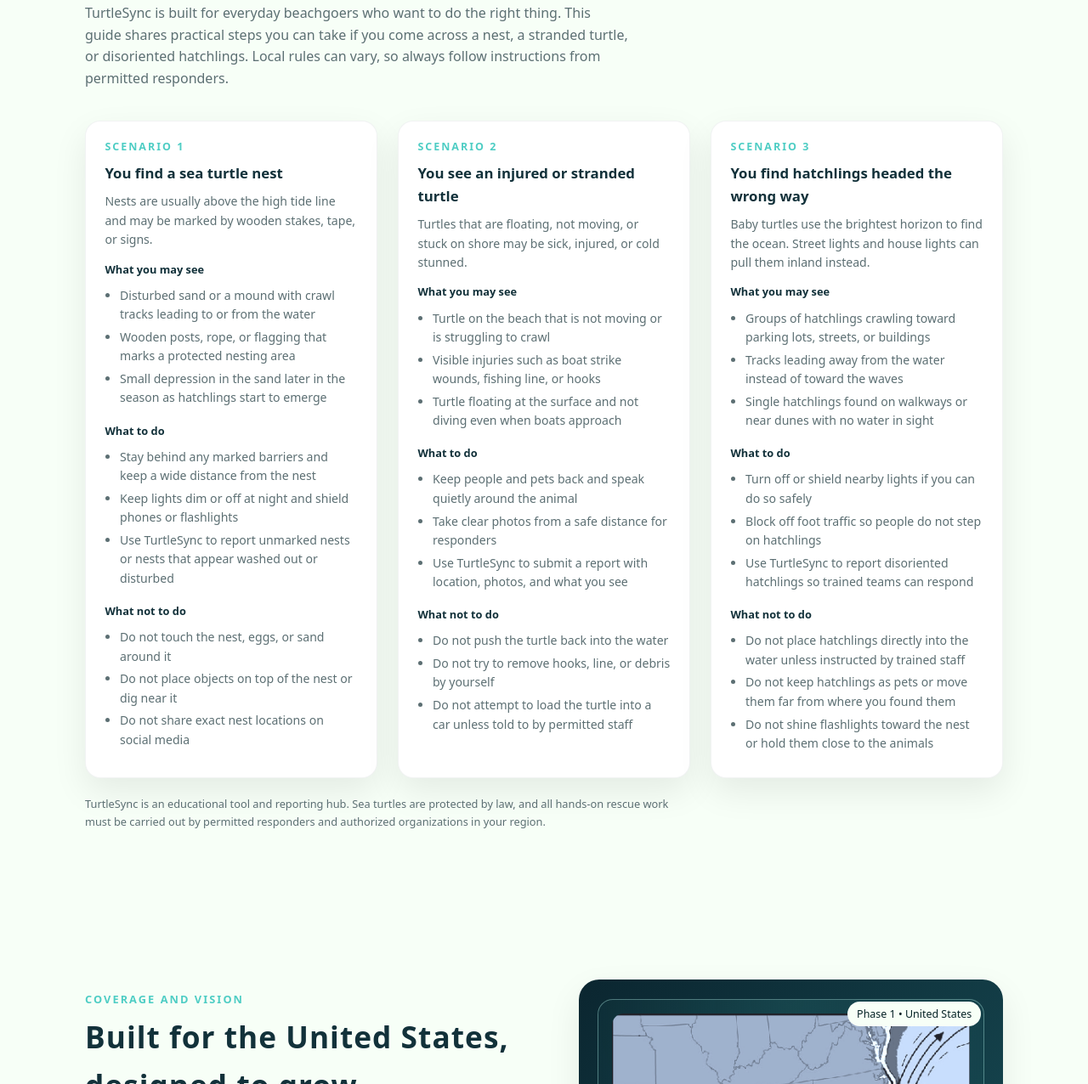
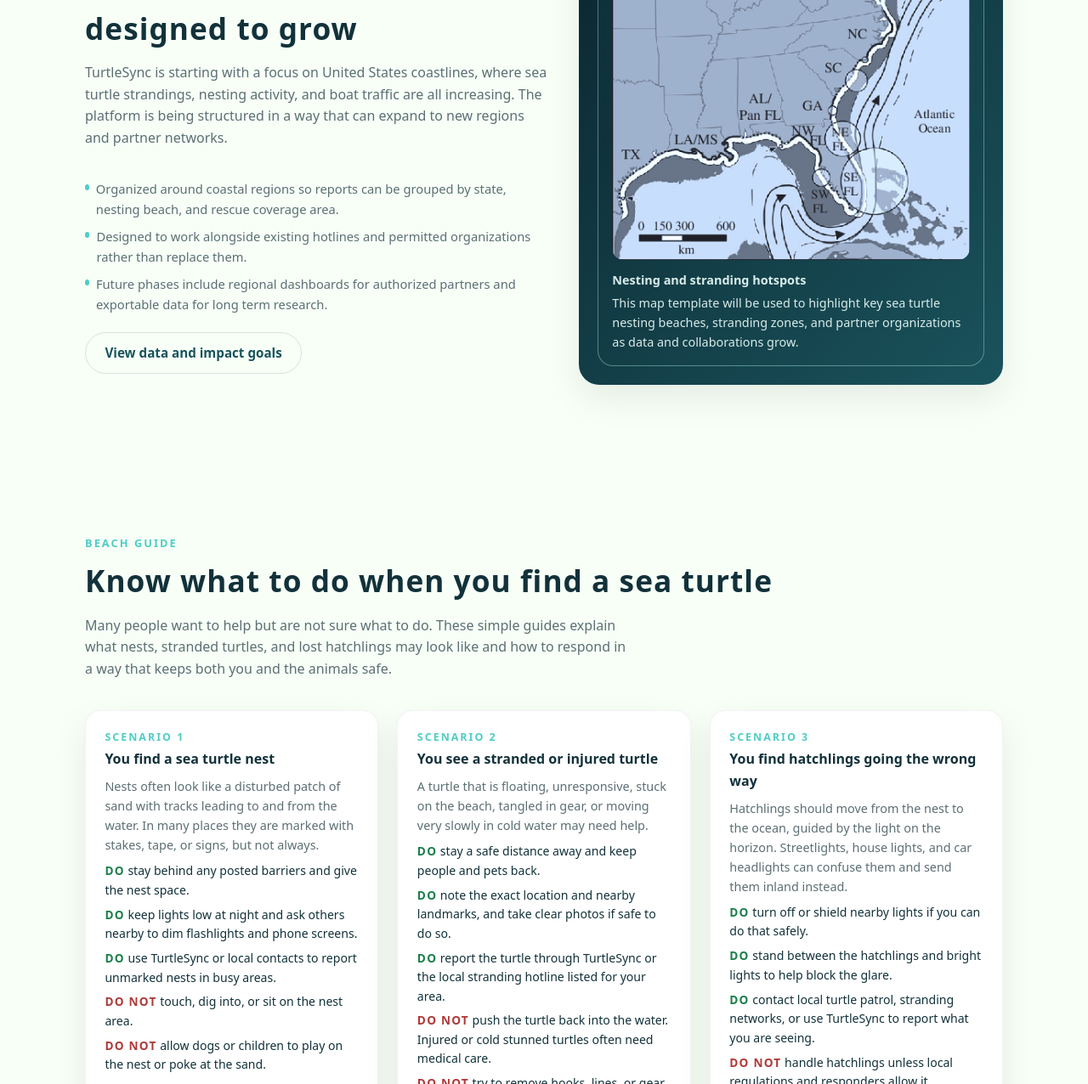
Before and after one commit to Ethandamore2026/Turtlesync, a plain HTML site: page index.html in a window 1280 px wide. Shown: the part 1524-2800 px from the top of the page at 85% size. Drawn offline with Linux system fonts and the light colour scheme.

Commit message:
Update index.html

```diff
--- a/index.html
+++ b/index.html
@@ -7,7 +7,7 @@
 
   <!-- SEO -->
   <meta name="description" content="TurtleSync is a centralized reporting platform that connects public sea turtle sightings, strandings, and nesting activity with local rescue and conservation teams across the United States." />
-  <meta name="keywords" content="sea turtle rescue, report injured sea turtle, sea turtle stranding, sea turtle nesting, marine animal rescue, sea turtle conservation, TurtleSync" />
+  <meta name="keywords" content="sea turtle rescue, report injured sea turtle, sea turtle stranding, sea turtle nesting, marine animal rescue, sea turtle conservation, TurtleSync, what to do if you find a sea turtle" />
 
   <style>
     :root {
@@ -49,8 +49,6 @@
       max-width: 100%;
       display: block;
     }
-
-    /* Layout helpers */
 
     .page {
       min-height: 100vh;
@@ -207,7 +205,6 @@
       }
     }
 
-    /* Mobile nav dropdown */
     .nav-mobile {
       display: none;
       background: #12313a;
@@ -438,7 +435,7 @@
       }
     }
 
-    /* How it works */
+    /* Generic cards */
 
     .cards-grid {
       display: grid;
@@ -478,74 +475,6 @@
     .card-text {
       font-size: 0.9rem;
       color: var(--text-muted);
-    }
-
-    /* Beach guide section */
-
-    .guide-grid {
-      display: grid;
-      gap: 1.5rem;
-    }
-
-    @media (min-width: 900px) {
-      .guide-grid {
-        grid-template-columns: repeat(3, minmax(0, 1fr));
-      }
-    }
-
-    .guide-card {
-      background: var(--card-bg);
-      border-radius: var(--radius-lg);
-      padding: 1.3rem 1.4rem 1.5rem;
-      box-shadow: var(--shadow-soft);
-      border: 1px solid rgba(18, 49, 58, 0.06);
-      display: flex;
-      flex-direction: column;
-      gap: 0.5rem;
-    }
-
-    .guide-tag {
-      font-size: 0.78rem;
-      font-weight: 600;
-      text-transform: uppercase;
-      letter-spacing: 0.16em;
-      color: var(--aqua);
-    }
-
-    .guide-title {
-      font-size: 1.05rem;
-      font-weight: 600;
-    }
-
-    .guide-subtitle {
-      font-size: 0.88rem;
-      color: var(--text-muted);
-    }
-
-    .guide-label {
-      font-size: 0.8rem;
-      font-weight: 600;
-      margin-top: 0.3rem;
-      margin-bottom: 0.1rem;
-      color: var(--text-dark);
-    }
-
-    .guide-list {
-      list-style: disc;
-      padding-left: 1.1rem;
-      font-size: 0.88rem;
-      color: var(--text-muted);
-    }
-
-    .guide-list li {
-      margin-bottom: 0.25rem;
-    }
-
-    .guide-disclaimer {
-      font-size: 0.8rem;
-      color: var(--text-muted);
-      margin-top: 1.3rem;
-      max-width: 720px;
     }
 
     /* Coverage section */
@@ -605,6 +534,10 @@
       width: 100%;
       height: auto;
       display: block;
+    }
+
+    .coverage-map-caption {
+      font-size: 0.9rem;
     }
 
     .coverage-map-caption-title {
@@ -710,6 +643,46 @@
     .data-panel-body {
       font-size: 0.85rem;
       color: var(--text-muted);
+    }
+
+    /* Education section */
+
+    .learn-grid {
+      display: grid;
+      gap: 1.4rem;
+    }
+
+    @media (min-width: 850px) {
+      .learn-grid {
+        grid-template-columns: repeat(3, minmax(0, 1fr));
+      }
+    }
+
+    .do-dont-list {
+      list-style: none;
+      padding-left: 0;
+      margin-top: 0.5rem;
+      font-size: 0.88rem;
+    }
+
+    .do-dont-list li {
+      margin-bottom: 0.4rem;
+    }
+
+    .do-label {
+      font-weight: 600;
+      color: #1a7f4b;
+      font-size: 0.85rem;
+      text-transform: uppercase;
+      letter-spacing: 0.09em;
+    }
+
+    .dont-label {
+      font-weight: 600;
+      color: #b03939;
+      font-size: 0.85rem;
+      text-transform: uppercase;
+      letter-spacing: 0.09em;
     }
 
     /* About / founder */
@@ -848,7 +821,6 @@
       text-underline-offset: 3px;
     }
 
-    /* Smooth scroll */
     html {
       scroll-behavior: smooth;
     }
@@ -869,8 +841,8 @@
 
       <nav class="nav-links">
         <a href="#how-it-works">How it works</a>
-        <a href="#beach-guide">On the beach</a>
         <a href="#coverage">Coverage</a>
+        <a href="#learn">Beach guide</a>
         <a href="#data">Data and impact</a>
         <a href="#about">About</a>
         <a href="#involved">Get involved</a>
@@ -892,8 +864,8 @@
     <div class="nav-mobile" id="navMobile">
       <div class="nav-mobile-inner">
         <a href="#how-it-works">How it works</a>
-        <a href="#beach-guide">On the beach</a>
         <a href="#coverage">Coverage</a>
+        <a href="#learn">Beach guide</a>
         <a href="#data">Data and impact</a>
         <a href="#about">About</a>
         <a href="#involved">Get involved</a>
@@ -905,8 +877,9 @@
     </div>
   </header>
 
-  <!-- HERO -->
+  <!-- MAIN -->
   <main id="top">
+    <!-- HERO -->
     <section class="hero">
       <div class="container hero-inner">
         <div>
@@ -949,13 +922,12 @@
         </div>
 
         <div class="hero-visual" aria-hidden="true">
-          <img src="hero-turtle.jpg"
-               alt="Sea turtle swimming underwater" />
+          <img src="hero-turtle.jpg" alt="Sea turtle swimming underwater" />
           <div class="hero-tag-card">
             <div>
               <strong>Why a centralized hub matters</strong>
               <div>
-                Right now, people search dozens of different sites to find where to report a turtle.
+                Right now, people search many different sites to find where to report a turtle.
                 TurtleSync creates one clear starting point.
               </div>
             </div>
@@ -993,7 +965,7 @@
             <div class="card-label">Step 2</div>
             <h3 class="card-title">Data is logged and organized</h3>
             <p class="card-text">
-              Each submission is stored in a structured database, making it easier to track
+              Each submission is stored in a structured database, which makes it easier to track
               hotspots, repeat issues, and seasonal trends in stranding and nesting activity
               across the coastline.
             </p>
@@ -1008,118 +980,6 @@
             </p>
           </article>
         </div>
-      </div>
-    </section>
-
-    <!-- BEACH GUIDE / EDUCATION -->
-    <section id="beach-guide">
-      <div class="container">
-        <div class="section-kicker">On the beach</div>
-        <h2 class="section-heading">What to do when you find a turtle or a nest</h2>
-        <p class="section-intro">
-          TurtleSync is built for everyday beachgoers who want to do the right thing. This guide shares
-          practical steps you can take if you come across a nest, a stranded turtle, or disoriented hatchlings.
-          Local rules can vary, so always follow instructions from permitted responders.
-        </p>
-
-        <div class="guide-grid">
-          <!-- Card 1: Nests -->
-          <article class="guide-card">
-            <div class="guide-tag">Scenario 1</div>
-            <h3 class="guide-title">You find a sea turtle nest</h3>
-            <p class="guide-subtitle">
-              Nests are usually above the high tide line and may be marked by wooden stakes, tape, or signs.
-            </p>
-
-            <div class="guide-label">What you may see</div>
-            <ul class="guide-list">
-              <li>Disturbed sand or a mound with crawl tracks leading to or from the water</li>
-              <li>Wooden posts, rope, or flagging that marks a protected nesting area</li>
-              <li>Small depression in the sand later in the season as hatchlings start to emerge</li>
-            </ul>
-
-            <div class="guide-label">What to do</div>
-            <ul class="guide-list">
-              <li>Stay behind any marked barriers and keep a wide distance from the nest</li>
-              <li>Keep lights dim or off at night and shield phones or flashlights</li>
-              <li>Use TurtleSync to report unmarked nests or nests that appear washed out or disturbed</li>
-            </ul>
-
-            <div class="guide-label">What not to do</div>
-            <ul class="guide-list">
-              <li>Do not touch the nest, eggs, or sand around it</li>
-              <li>Do not place objects on top of the nest or dig near it</li>
-              <li>Do not share exact nest locations on social media</li>
-            </ul>
-          </article>
-
-          <!-- Card 2: Injured or cold-stunned turtles -->
-          <article class="guide-card">
-            <div class="guide-tag">Scenario 2</div>
-            <h3 class="guide-title">You see an injured or stranded turtle</h3>
-            <p class="guide-subtitle">
-              Turtles that are floating, not moving, or stuck on shore may be sick, injured, or cold stunned.
-            </p>
-
-            <div class="guide-label">What you may see</div>
-            <ul class="guide-list">
-              <li>Turtle on the beach that is not moving or is struggling to crawl</li>
-              <li>Visible injuries such as boat strike wounds, fishing line, or hooks</li>
-              <li>Turtle floating at the surface and not diving even when boats approach</li>
-            </ul>
-
-            <div class="guide-label">What to do</div>
-            <ul class="guide-list">
-              <li>Keep people and pets back and speak quietly around the animal</li>
-              <li>Take clear photos from a safe distance for responders</li>
-              <li>Use TurtleSync to submit a report with location, photos, and what you see</li>
-            </ul>
-
-            <div class="guide-label">What not to do</div>
-            <ul class="guide-list">
-              <li>Do not push the turtle back into the water</li>
-              <li>Do not try to remove hooks, line, or debris by yourself</li>
-              <li>Do not attempt to load the turtle into a car unless told to by permitted staff</li>
-            </ul>
-          </article>
-
-          <!-- Card 3: Hatchlings and lights -->
-          <article class="guide-card">
-            <div class="guide-tag">Scenario 3</div>
-            <h3 class="guide-title">You find hatchlings headed the wrong way</h3>
-            <p class="guide-subtitle">
-              Baby turtles use the brightest horizon to find the ocean. Street lights and house lights can pull
-              them inland instead.
-            </p>
-
-            <div class="guide-label">What you may see</div>
-            <ul class="guide-list">
-              <li>Groups of hatchlings crawling toward parking lots, streets, or buildings</li>
-              <li>Tracks leading away from the water instead of toward the waves</li>
-              <li>Single hatchlings found on walkways or near dunes with no water in sight</li>
-            </ul>
-
-            <div class="guide-label">What to do</div>
-            <ul class="guide-list">
-              <li>Turn off or shield nearby lights if you can do so safely</li>
-              <li>Block off foot traffic so people do not step on hatchlings</li>
-              <li>Use TurtleSync to report disoriented hatchlings so trained teams can respond</li>
-            </ul>
-
-            <div class="guide-label">What not to do</div>
-            <ul class="guide-list">
-              <li>Do not place hatchlings directly into the water unless instructed by trained staff</li>
-              <li>Do not keep hatchlings as pets or move them far from where you found them</li>
-              <li>Do not shine flashlights toward the nest or hold them close to the animals</li>
-            </ul>
-          </article>
-        </div>
-
-        <p class="guide-disclaimer">
-          TurtleSync is an educational tool and reporting hub. Sea turtles are protected by law, and all
-          hands-on rescue work must be carried out by permitted responders and authorized organizations in
-          your region.
-        </p>
       </div>
     </section>
 
@@ -1173,6 +1033,73 @@
               </div>
             </div>
           </div>
+        </div>
+      </div>
+    </section>
+
+    <!-- EDUCATION: BEACH GUIDE -->
+    <section id="learn">
+      <div class="container">
+        <div class="section-kicker">Beach guide</div>
+        <h2 class="section-heading">Know what to do when you find a sea turtle</h2>
+        <p class="section-intro">
+          Many people want to help but are not sure what to do. These simple guides explain what
+          nests, stranded turtles, and lost hatchlings may look like and how to respond in a way
+          that keeps both you and the animals safe.
+        </p>
+
+        <div class="learn-grid">
+          <!-- Card 1: Nests -->
+          <article class="card">
+            <div class="card-label">Scenario 1</div>
+            <h3 class="card-title">You find a sea turtle nest</h3>
+            <p class="card-text">
+              Nests often look like a disturbed patch of sand with tracks leading to and from the
+              water. In many places they are marked with stakes, tape, or signs, but not always.
+            </p>
+            <ul class="do-dont-list">
+              <li><span class="do-label">Do</span> stay behind any posted barriers and give the nest space.</li>
+              <li><span class="do-label">Do</span> keep lights low at night and ask others nearby to dim flashlights and phone screens.</li>
+              <li><span class="do-label">Do</span> use TurtleSync or local contacts to report unmarked nests in busy areas.</li>
+              <li><span class="dont-label">Do not</span> touch, dig into, or sit on the nest area.</li>
+              <li><span class="dont-label">Do not</span> allow dogs or children to play on the nest or poke at the sand.</li>
+            </ul>
+          </article>
+
+          <!-- Card 2: Stranded or cold stunned -->
+          <article class="card">
+            <div class="card-label">Scenario 2</div>
+            <h3 class="card-title">You see a stranded or injured turtle</h3>
+            <p class="card-text">
+              A turtle that is floating, unresponsive, stuck on the beach, tangled in gear, or
+              moving very slowly in cold water may need help.
+            </p>
+            <ul class="do-dont-list">
+              <li><span class="do-label">Do</span> stay a safe distance away and keep people and pets back.</li>
+              <li><span class="do-label">Do</span> note the exact location and nearby landmarks, and take clear photos if safe to do so.</li>
+              <li><span class="do-label">Do</span> report the turtle through TurtleSync or the local stranding hotline listed for your area.</li>
+              <li><span class="dont-label">Do not</span> push the turtle back into the water. Injured or cold stunned turtles often need medical care.</li>
+              <li><span class="dont-label">Do not</span> try to remove hooks, lines, or gear on your own unless instructed by trained responders.</li>
+            </ul>
+          </article>
+
+          <!-- Card 3: Disoriented hatchlings -->
+          <article class="card">
+            <div class="card-label">Scenario 3</div>
+            <h3 class="card-title">You find hatchlings going the wrong way</h3>
+            <p class="card-text">
+              Hatchlings should move from the nest to the ocean, guided by the light on the
+              horizon. Streetlights, house lights, and car headlights can confuse them and send
+              them inland instead.
+            </p>
+            <ul class="do-dont-list">
+              <li><span class="do-label">Do</span> turn off or shield nearby lights if you can do that safely.</li>
+              <li><span class="do-label">Do</span> stand between the hatchlings and bright lights to help block the glare.</li>
+              <li><span class="do-label">Do</span> contact local turtle patrol, stranding networks, or use TurtleSync to report what you are seeing.</li>
+              <li><span class="dont-label">Do not</span> handle hatchlings unless local regulations and responders allow it.</li>
+              <li><span class="dont-label">Do not</span> place hatchlings directly in the surf without guidance from trained staff.</li>
+            </ul>
+          </article>
         </div>
       </div>
     </section>
@@ -1247,7 +1174,7 @@
             <li>Experience working with animals through shelter volunteering and veterinary coursework.</li>
             <li>Developed TurtleSync as a way to give the public one clear starting point to help sea turtles in trouble.</li>
             <li>Plans to grow the platform throughout college with input from marine biologists, rescue teams, and data analysts.</li>
-            <li>Wants TurtleSync to serve not just as a reporting tool, but as a living record of how well we are protecting these species.</li>
+            <li>Wants TurtleSync to serve not just as a reporting tool, but as a living record of how well people are protecting these species.</li>
           </ul>
         </div>
 
@@ -1328,7 +1255,6 @@
 </div>
 
 <script>
-  // Mobile nav toggle
   const navToggle = document.getElementById("navToggle");
   const navMobile = document.getElementById("navMobile");
 
@@ -1336,14 +1262,12 @@
     navMobile.classList.toggle("open");
   });
 
-  // Close mobile nav when clicking a link
   navMobile.addEventListener("click", (e) => {
     if (e.target.tagName.toLowerCase() === "a") {
       navMobile.classList.remove("open");
     }
   });
 
-  // Set footer year
   document.getElementById("year").textContent = new Date().getFullYear();
 </script>
 </body>
```
